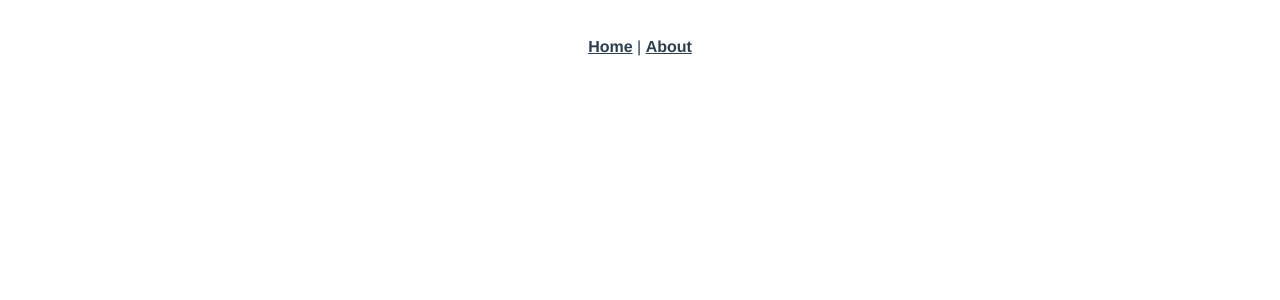
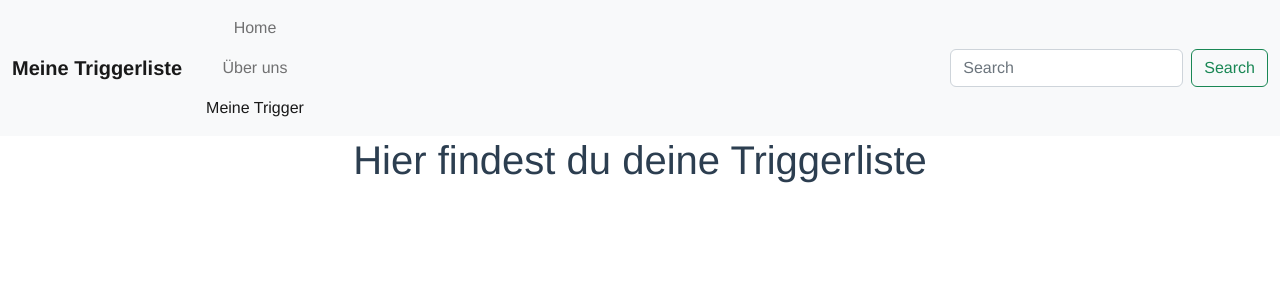
Before and after one commit to MevreHTW/FrontendTriggerApp, a Vue app: page /my-triggers in a window 1280 px wide. Before the commit this address had no page. Shown: the top 300 px of the page. Built offline with nearby package versions, Linux system fonts and the light colour scheme.

Commit message:
Meilenstein 3 Max und Mevre: Auf einmal war der Meilenstein fertig

```diff
--- a/src/App.vue
+++ b/src/App.vue
@@ -1,10 +1,18 @@
 <template>
-  <nav>
-    <router-link to="/">Home</router-link> |
-    <router-link to="/about">About</router-link>
-  </nav>
+<navbar>
+
+</navbar>
   <router-view/>
 </template>
+
+<script>
+import Navbar from '@/components/Navbar'
+
+export default {
+  name: 'App',
+  components: { Navbar }
+}
+</script>
 
 <style>
 #app {
--- a/src/components/HelloWorld.vue
+++ b/src/components/HelloWorld.vue
@@ -1,34 +1,7 @@
 <template>
   <div class="hello">
     <h1>{{ msg }}</h1>
-    <p>
-      For a guide and recipes on how to configure / customize this project,<br>
-      check out the
-      <a href="https://cli.vuejs.org" target="_blank" rel="noopener">vue-cli documentation</a>.
-    </p>
-    <h3>Installed CLI Plugins</h3>
-    <ul>
-      <li><a href="https://github.com/vuejs/vue-cli/tree/dev/packages/%40vue/cli-plugin-babel" target="_blank" rel="noopener">babel</a></li>
-      <li><a href="https://github.com/vuejs/vue-cli/tree/dev/packages/%40vue/cli-plugin-router" target="_blank" rel="noopener">router</a></li>
-      <li><a href="https://github.com/vuejs/vue-cli/tree/dev/packages/%40vue/cli-plugin-eslint" target="_blank" rel="noopener">eslint</a></li>
-      <li><a href="https://github.com/vuejs/vue-cli/tree/dev/packages/%40vue/cli-plugin-unit-jest" target="_blank" rel="noopener">unit-jest</a></li>
-    </ul>
-    <h3>Essential Links</h3>
-    <ul>
-      <li><a href="https://vuejs.org" target="_blank" rel="noopener">Core Docs</a></li>
-      <li><a href="https://forum.vuejs.org" target="_blank" rel="noopener">Forum</a></li>
-      <li><a href="https://chat.vuejs.org" target="_blank" rel="noopener">Community Chat</a></li>
-      <li><a href="https://twitter.com/vuejs" target="_blank" rel="noopener">Twitter</a></li>
-      <li><a href="https://news.vuejs.org" target="_blank" rel="noopener">News</a></li>
-    </ul>
-    <h3>Ecosystem</h3>
-    <ul>
-      <li><a href="https://router.vuejs.org" target="_blank" rel="noopener">vue-router</a></li>
-      <li><a href="https://vuex.vuejs.org" target="_blank" rel="noopener">vuex</a></li>
-      <li><a href="https://github.com/vuejs/vue-devtools#vue-devtools" target="_blank" rel="noopener">vue-devtools</a></li>
-      <li><a href="https://vue-loader.vuejs.org" target="_blank" rel="noopener">vue-loader</a></li>
-      <li><a href="https://github.com/vuejs/awesome-vue" target="_blank" rel="noopener">awesome-vue</a></li>
-    </ul>
+    <button type="button" class="btn btn-primary">Primary</button>
   </div>
 </template>
 
@@ -43,18 +16,5 @@ export default {
 
 <!-- Add "scoped" attribute to limit CSS to this component only -->
 <style scoped>
-h3 {
-  margin: 40px 0 0;
-}
-ul {
-  list-style-type: none;
-  padding: 0;
-}
-li {
-  display: inline-block;
-  margin: 0 10px;
-}
-a {
-  color: #42b983;
-}
+
 </style>
--- /dev/null
+++ b/src/components/Navbar.vue
@@ -0,0 +1,34 @@
+<template>
+  <nav class="navbar navbar-expand-lg bg-light">
+    <div class="container-fluid">
+      <a class="navbar-brand" href="#">Meine Triggerliste</a>
+      <button class="navbar-toggler" type="button" data-bs-toggle="collapse" data-bs-target="#navbarSupportedContent" aria-controls="navbarSupportedContent" aria-expanded="false" aria-label="Toggle navigation">
+        <span class="navbar-toggler-icon"></span>
+      </button>
+      <div class="collapse navbar-collapse" id="navbarSupportedContent">
+        <ul class="navbar-nav me-auto mb-2 mb-lg-0">
+          <li class="nav-item">
+            <router-link class="nav-link" to="/">Home</router-link>
+            <router-link class="nav-link" to="/about">Über uns</router-link>
+            <router-link class="nav-link" to="/my-triggers">Meine Trigger</router-link>
+
+          </li>
+        </ul>
+        <form class="d-flex" role="search">
+          <input class="form-control me-2" type="search" placeholder="Search" aria-label="Search">
+          <button class="btn btn-outline-success" type="submit">Search</button>
+        </form>
+      </div>
+    </div>
+  </nav>
+</template>
+
+<script>
+export default {
+  name: 'Navbar'
+}
+</script>
+
+<style scoped>
+
+</style>
--- a/src/main.js
+++ b/src/main.js
@@ -1,5 +1,7 @@
 import { createApp } from 'vue'
 import App from './App.vue'
 import router from './router'
+import 'bootstrap/dist/css/bootstrap.min.css'
+import 'bootstrap/dist/js/bootstrap.min'
 
 createApp(App).use(router).mount('#app')
--- a/src/router/index.js
+++ b/src/router/index.js
@@ -1,5 +1,8 @@
 import { createRouter, createWebHistory } from 'vue-router'
 import HomeView from '../views/HomeView.vue'
+import AboutView from '../views/AboutView.vue'
+import TriggerView from '@/views/TriggerView'
+
 
 const routes = [
   {
@@ -10,15 +13,20 @@ const routes = [
   {
     path: '/about',
     name: 'about',
-    // route level code-splitting
-    // this generates a separate chunk (about.[hash].js) for this route
-    // which is lazy-loaded when the route is visited.
-    component: () => import(/* webpackChunkName: "about" */ '../views/AboutView.vue')
-  }
+    component: AboutView
+  },
+{
+  path: '/my-triggers',
+    name: 'my-triggers',
+  component: TriggerView
+}
 ]
+
+
 
 const router = createRouter({
   history: createWebHistory(process.env.BASE_URL),
+  linkActiveClass: 'active',
   routes
 })
 
--- a/src/views/HomeView.vue
+++ b/src/views/HomeView.vue
@@ -1,7 +1,7 @@
 <template>
   <div class="home">
     <img alt="Vue logo" src="../assets/logo.png">
-    <HelloWorld msg="Welcome to Your Vue.js App"/>
+    <HelloWorld msg="Hello World!"/>
   </div>
 </template>
 
--- /dev/null
+++ b/src/views/TriggerView.vue
@@ -0,0 +1,13 @@
+<template>
+<h1>Hier findest du deine Triggerliste</h1>
+</template>
+
+<script>
+export default {
+  name: 'TriggerView'
+}
+</script>
+
+<style scoped>
+
+</style>
--- a/vue.config.js
+++ b/vue.config.js
@@ -1,4 +1,10 @@
-const { defineConfig } = require('@vue/cli-service')
-module.exports = defineConfig({
-  transpileDependencies: true
-})
+// const { defineConfig } = require('@vue/cli-service')
+// module.exports = defineConfig({
+//  transpileDependencies: true
+// })
+
+module.exports = {
+  devServer: {
+    port: '3000'
+  }
+}
```
Also changed, not shown: package.json (+1 -8 lines), .eslintrc.js (deleted), 1 other file (tests, documents, lock files or other folders).
